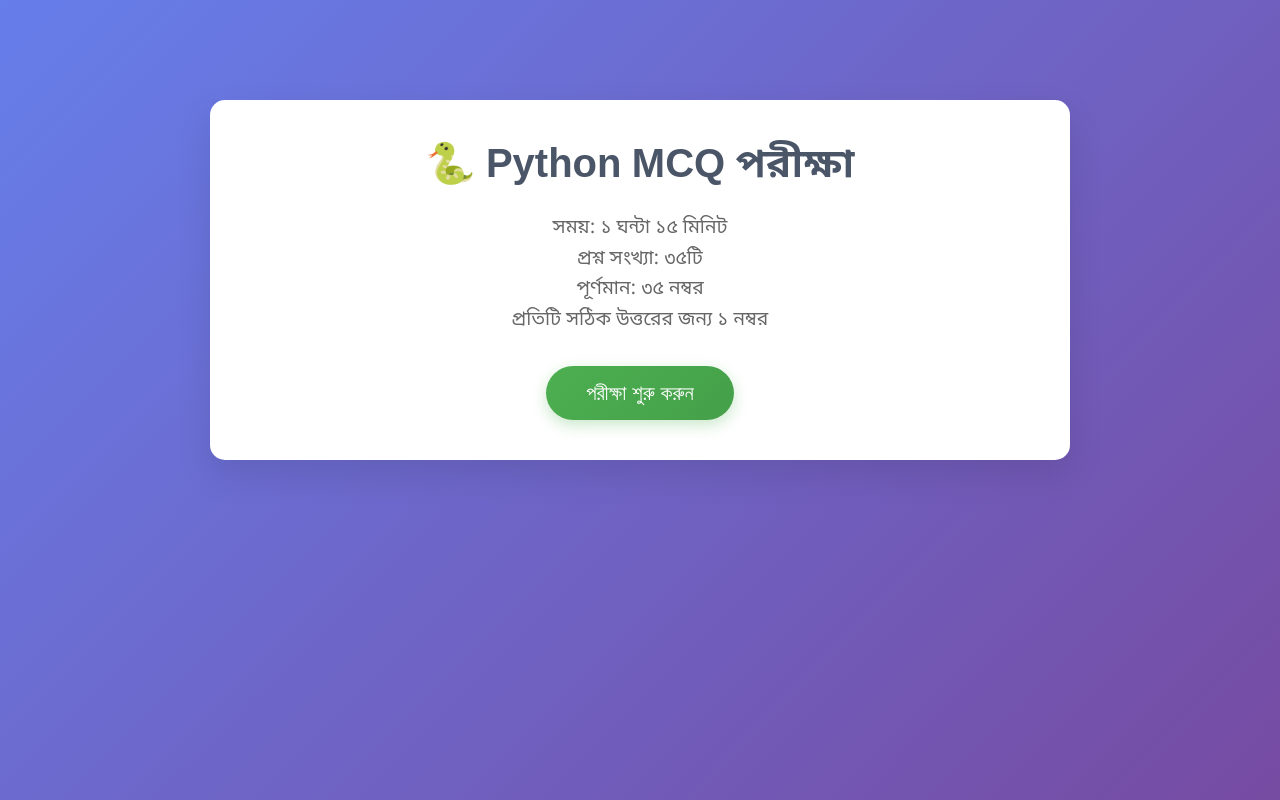
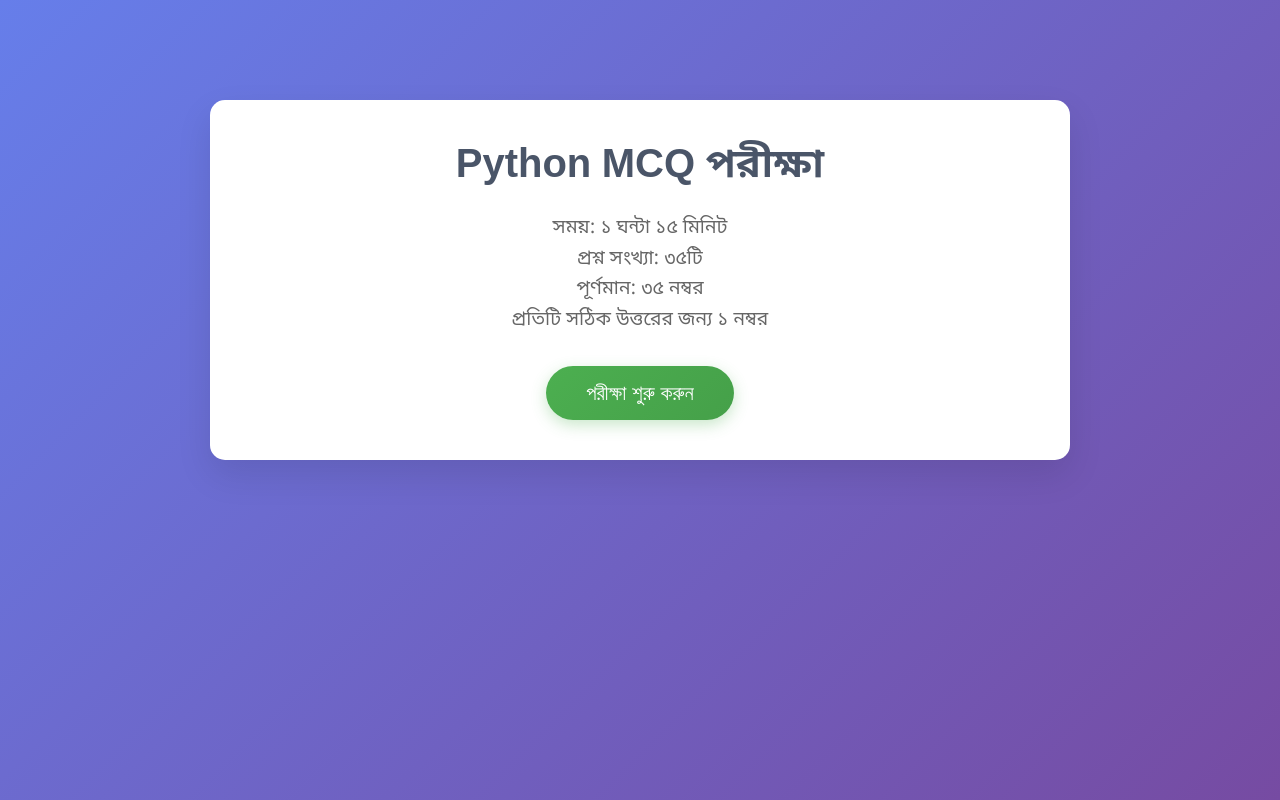
Before and after one commit to I-am-Dark-Shadow/Exam_Portal, a plain HTML site: page index.html in a window 1280 px wide. Drawn offline with Linux system fonts and the light colour scheme.

Commit message:
index.html

```diff
--- a/index.html
+++ b/index.html
@@ -383,7 +383,7 @@
     <div class="container">
         <!-- Start Screen -->
         <div class="start-screen" id="startScreen">
-            <h1>🐍 Python MCQ পরীক্ষা</h1>
+            <h1>Python MCQ পরীক্ষা</h1>
             <p>
                 সময়: ১ ঘন্টা ১৫ মিনিট<br>
                 প্রশ্ন সংখ্যা: ৩৫টি<br>
```
